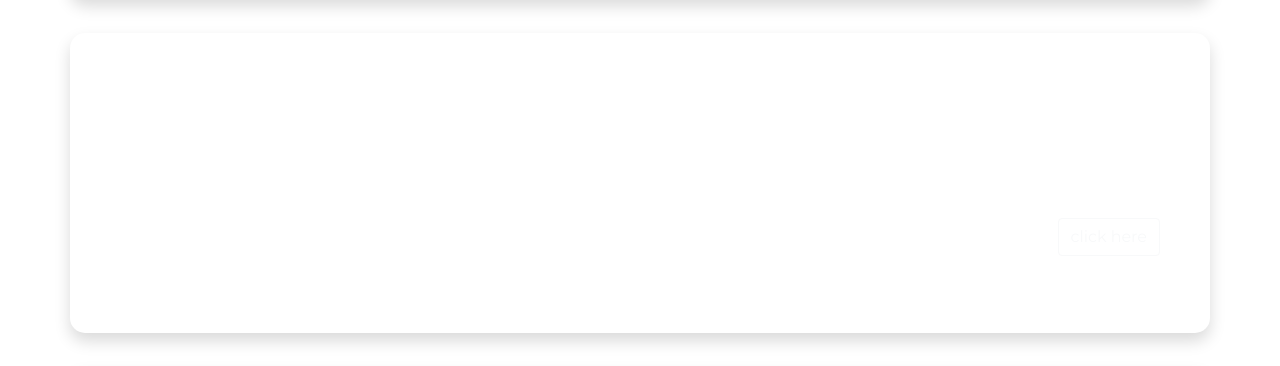
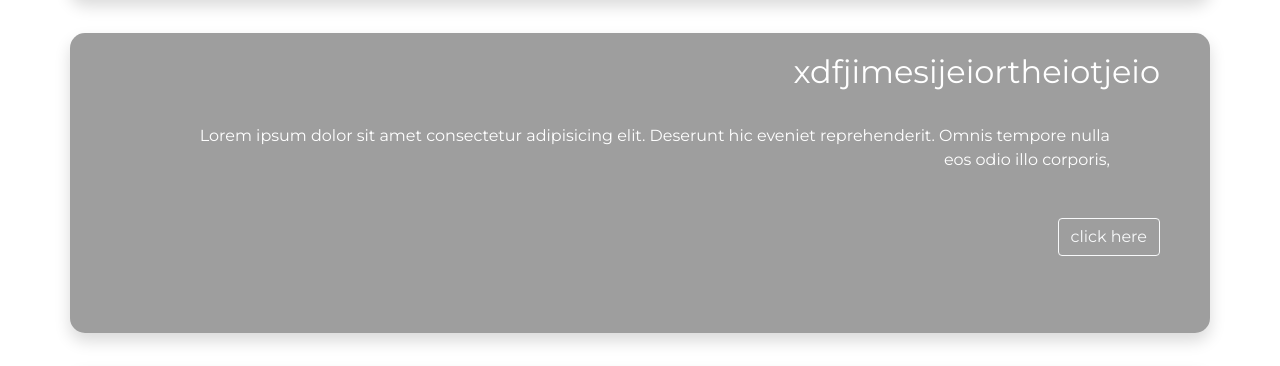
Before and after one commit to Apurvanmorey/SuggestMeLaptop, a plain HTML site: page budget.html in a window 1280 px wide. Shown: the part 1018-1384 px from the top of the page. Drawn offline with nearby package versions, Linux system fonts and the light colour scheme; the site is published under a folder, as on GitHub Pages, so addresses that start at the root find nothing.

Commit message:
Update style.css

```diff
--- a/style.css
+++ b/style.css
@@ -65,7 +65,7 @@ a:hover{
     opacity: 1;
 }
 .data-2{
-    background: url(/bg-2.jpg)  no-repeat;
+    background: url(bg-2.jpg)  no-repeat;
     background-size: cover;
     opacity: 1;
 }
```
